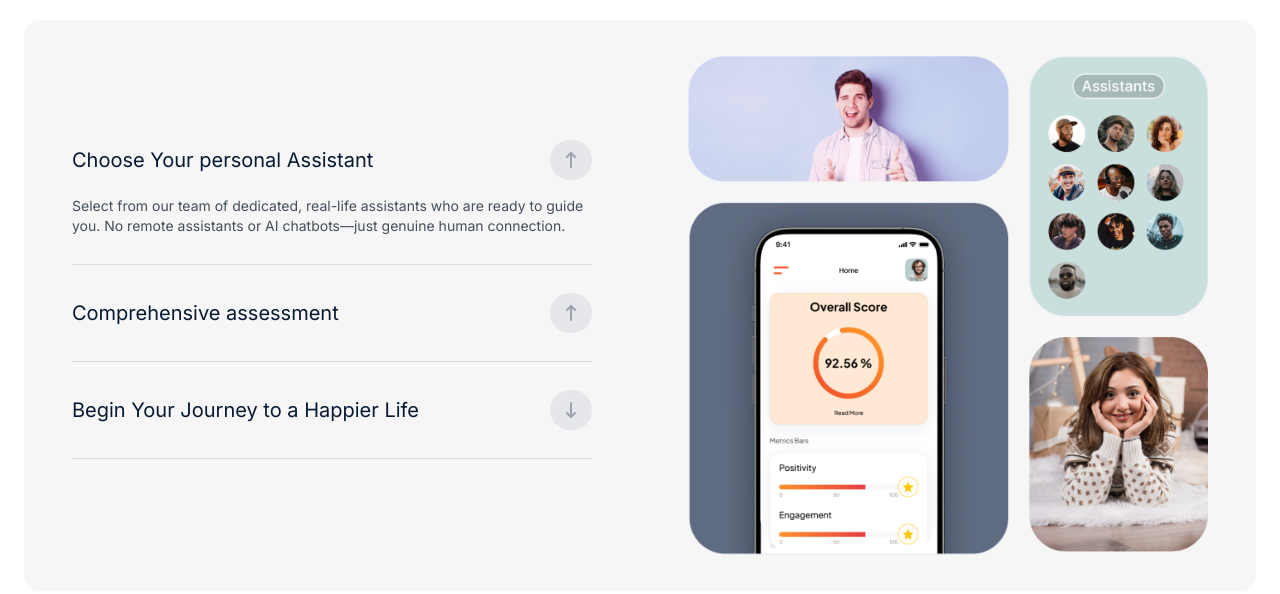
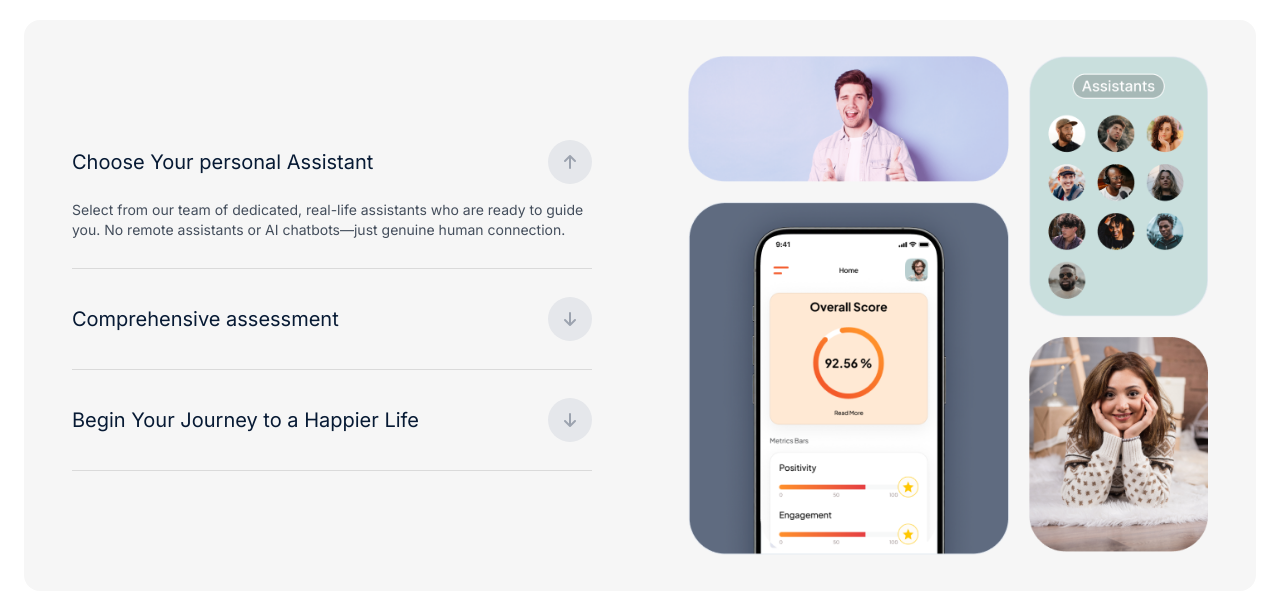
Before and after one commit to strongfornt/happiem, a plain HTML site: page index.html in a window 1280 px wide. Shown: the part 238-832 px from the top of the page. Drawn offline with nearby package versions, Linux system fonts and the light colour scheme.

Commit message:
how to work section fully complete

```diff
--- a/index.html
+++ b/index.html
@@ -66,18 +66,20 @@
               <section class="">
                 <div class="container ">
                     <!-- Faq number 1 ============================ -->
-                    <div class=" border-b border-[#DADADA] py-5 xl:py-7 ">
-                        <button class="flex items-center justify-between w-full">
+                    <div  class="faq-item border-b border-[#DADADA] py-5 xl:py-7 ">
+                        <div  class="  flex items-center justify-between w-full">
                           <h1 class="font-medium text-base md:text-lg xl:text-xl text-[#071A34]">
                             Choose Your personal Assistant
                           </h1>
 
-                          <span class="text-gray-400 bg-gray-200 px-4 py-2 rounded-full">
-                            <i class="fa-solid fa-arrow-up-long "></i>
-                             </span>
-                        </button>
+                          <button class=" faq-question text-gray-400 bg-gray-200 px-3 py-1.5 md:px-4  md:py-2.5  rounded-full" >
+                            <span >
+                                <i class="fa-solid fa-arrow-up arrow-icon "></i>
+                                 </span>
+                          </button>
+                        </div>
 
-                        <p class="mt-4 font-normal text-sm text-[#444E5C] ">
+                        <p class=" answer  mt-4 font-normal text-sm text-[#444E5C] ">
                           Select from our team of dedicated, real-life assistants
                           who are ready to guide you. No remote assistants or AI
                           chatbots—just genuine human connection.
@@ -85,42 +87,46 @@
                       </div>
                     <!-- Faq number 1 end============================ -->
                      <!-- Faq number 2 ============================ -->
-                    <div class="border-b border-[#DADADA]  py-5 xl:py-7 ">
-                        <button class="flex items-center justify-between w-full">
+                    <div class=" faq-item border-b border-[#DADADA]  py-5 xl:py-7 ">
+                        <div class="flex items-center justify-between w-full">
                           <h1 class="font-medium text-base md:text-lg xl:text-xl text-[#071A34]">
                             Comprehensive assessment
                           </h1>
 
-                          <span class="text-gray-400 bg-gray-200 px-4 py-2 rounded-full">
-                         <i class="fa-solid fa-arrow-up-long "></i>
-                          </span>
+                        <button class=" faq-question text-gray-400 bg-gray-200 px-3 py-1.5 md:px-4  md:py-2.5  rounded-full" >
+                            <span >
+                                <i class="fa-solid fa-arrow-down arrow-icon"></i>
+                                 </span>
                         </button>
+                        </div>
 
-                        <!-- <p class="mt-4 font-normal text-sm text-[#444E5C] ">
+                        <p class=" answer hidden mt-4 font-normal text-sm text-[#444E5C] ">
                           Select from our team of dedicated, real-life assistants
                           who are ready to guide you. No remote assistants or AI
                           chatbots—just genuine human connection.
-                        </p> -->
+                        </p>
                       </div>
                     <!-- Faq number 2 end============================ -->
                      <!-- Faq number 3 ============================ -->
-                    <div class="border-b border-[#DADADA] py-5 xl:py-7 ">
-                        <button class="flex items-center justify-between w-full">
+                    <div class="faq-item border-b border-[#DADADA] py-5 xl:py-7 ">
+                        <div class="flex items-center justify-between w-full">
                           <h1 class="font-medium text-base md:text-lg xl:text-xl text-[#071A34]">
                             Begin Your Journey to a Happier Life
                           </h1>
 
-                          <span class="text-gray-400 bg-gray-200 px-4  py-2 rounded-full">
-                            <i class="fa-solid fa-arrow-down-long   "></i>
-                             </span>
+                         <button class=" faq-question text-gray-400 bg-gray-200 px-3 py-1.5 md:px-4  md:py-2.5 rounded-full" >
+                            <span >
+                                <i class="fa-solid fa-arrow-down arrow-icon "></i>
+                                 </span>
 
-                        </button>
+                         </button>
+                        </div>
 
-                        <!-- <p class="mt-4 font-normal text-sm text-[#444E5C] ">
+                        <p class=" answer hidden mt-4 font-normal text-sm text-[#444E5C] ">
                           Select from our team of dedicated, real-life assistants
                           who are ready to guide you. No remote assistants or AI
                           chatbots—just genuine human connection.
-                        </p> -->
+                        </p>
                       </div>
                     <!-- Faq number 3 end============================ -->
 
@@ -147,5 +153,7 @@
       </section>
       <!-- How it works section end ========================== -->
     </main>
+
+    <script src="./script/index.js" ></script>
   </body>
 </html>
--- a/script/index.js
+++ b/script/index.js
@@ -0,0 +1,32 @@
+// faq item selector
+const faqItem = document.querySelectorAll('.faq-item');
+
+// access all faq items in how it works section =
+faqItem.forEach((item) => {
+    const questionBtn = item.querySelector('.faq-question');
+    const answer = item.querySelector('.answer');
+    const arrow = item.querySelector('.arrow-icon')
+    questionBtn.addEventListener('click', () => {
+        if (answer.classList.contains('hidden')) {
+            answer.classList.remove('hidden');
+            answer.classList.add('block');
+            arrow.classList.remove('fa-arrow-down'); // Switch arrow down to up
+             arrow.classList.add('fa-arrow-up');
+          } else {
+            answer.classList.remove('block');
+            answer.classList.add('hidden');
+            arrow.classList.remove('fa-arrow-up');
+            arrow.classList.add('fa-arrow-down')
+          }
+
+              // Toggle arrow icon
+        // if (isVisible) {
+        //     arrow.classList.remove('fa-arrow-up-long');
+        //     arrow.classList.add('fa-arrow-down-long ');
+        //   } else {
+        //     arrow.classList.remove('fa-arrow-down-long ');
+        //     arrow.classList.add('fa-arrow-up-long ');
+        //   }
+
+    })
+})
```
